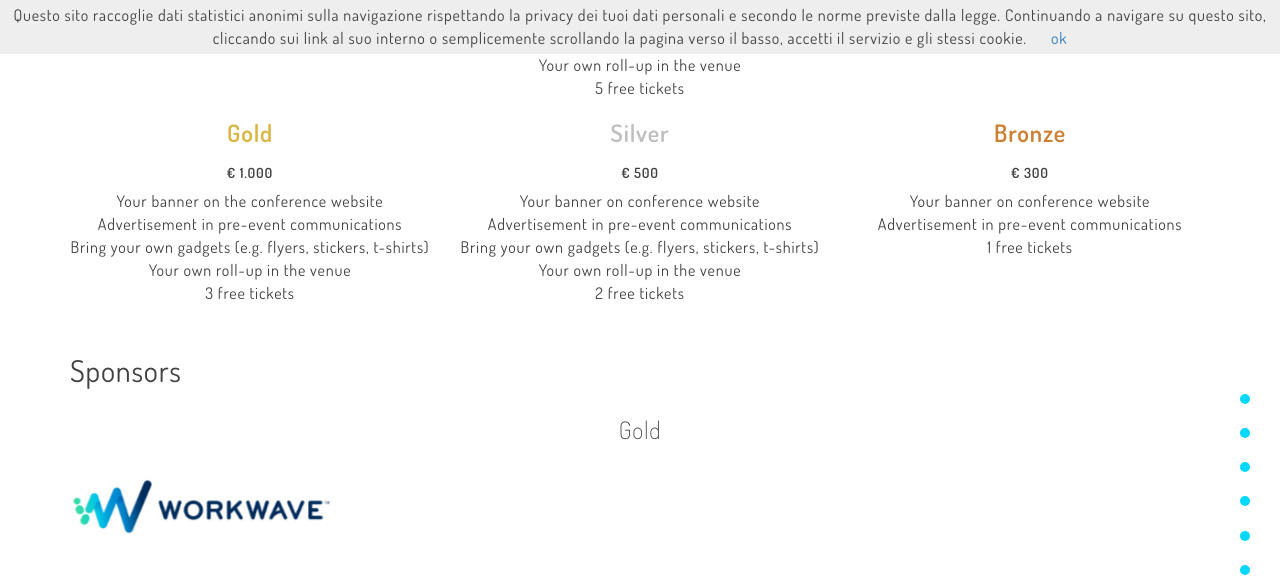
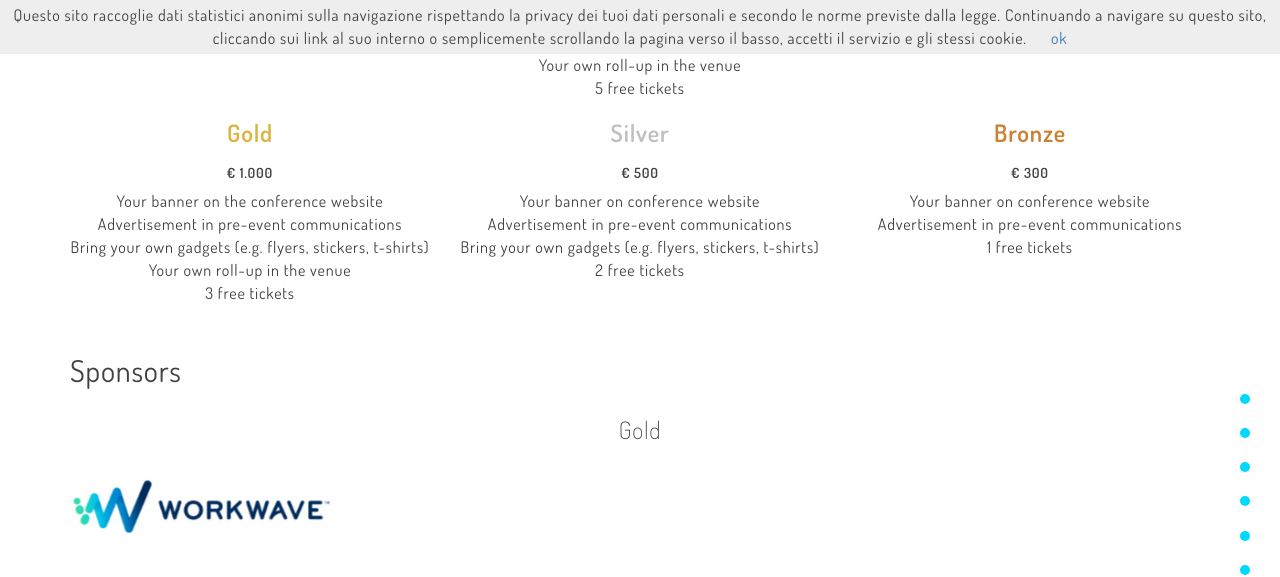
Before and after one commit to GrUSP/2016.reactjsday.it, a Jekyll site: the page built from index.html, in a window 1280 px wide and 900 px high, scrolled down 2516 px, cut to the strip 0-577 px from the top of the window. Built offline with Jekyll 4.4.1, drawn with Linux system fonts in a browser that asks for light colours.

Commit message:
Fixed silver sponsorship (no roll-up included)

```diff
--- a/_includes/section-sponsors.html
+++ b/_includes/section-sponsors.html
@@ -41,7 +41,6 @@
                 <li>Your banner on conference website</li>
                 <li>Advertisement in pre-event communications</li>
                 <li>Bring your own gadgets (e.g. flyers, stickers, t-shirts)</li>
-                <li>Your own roll-up in the venue</li>
                 <li>2 free tickets</li>
             </ul>
         </div>
```
